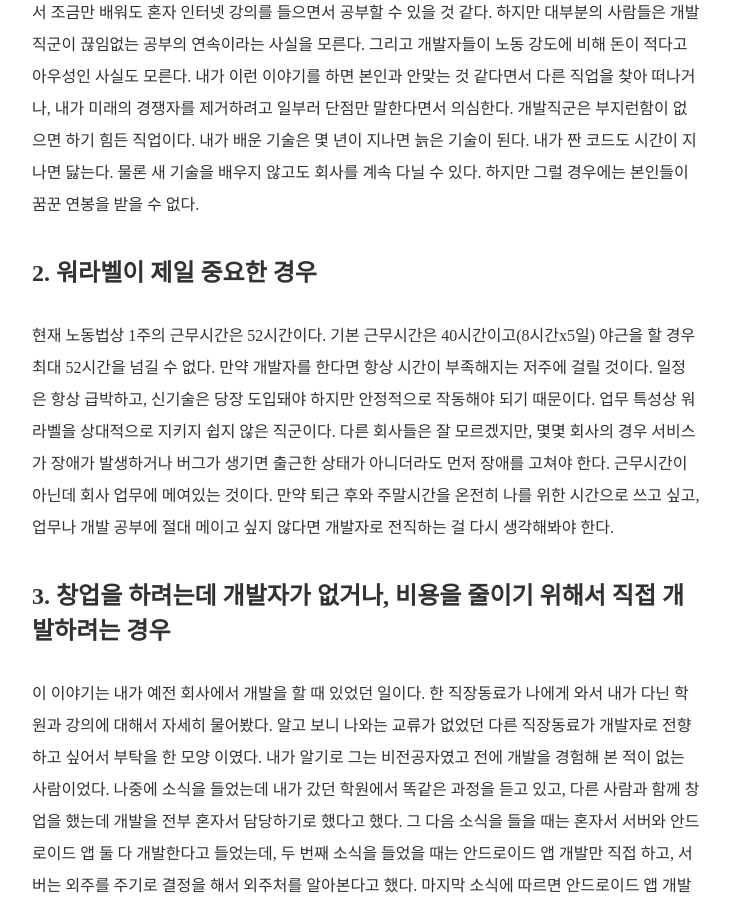
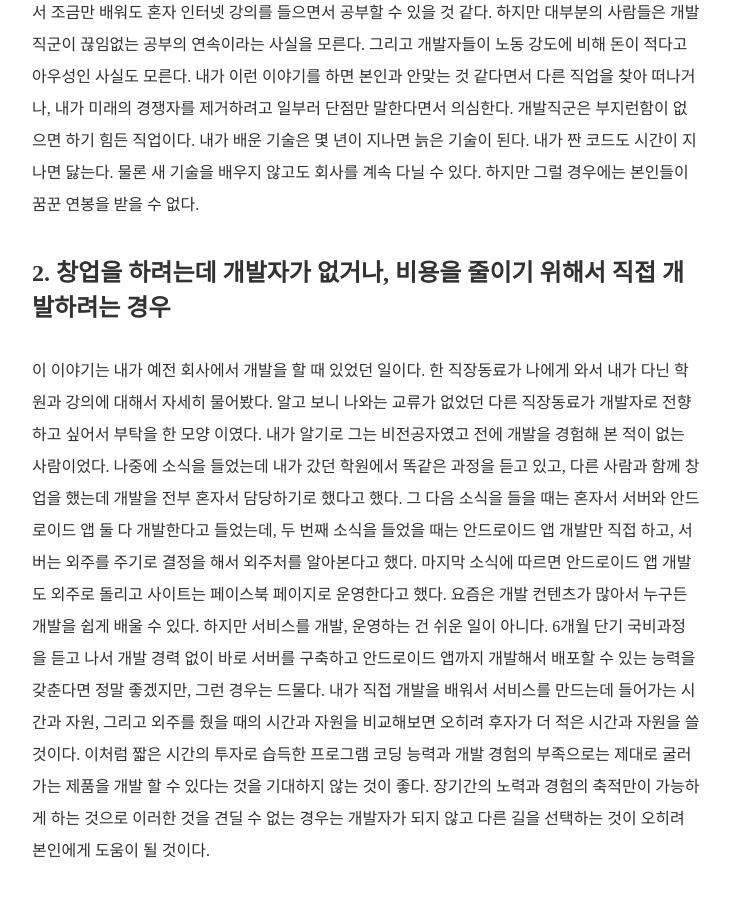
Before and after one commit to suhyunbaik/suhyunbaik.github.io, a Jekyll site: the page built from _posts/2019-11-11-signs-you-may-not-cut-out-for-a-developer-job.md, in a window 1280 px wide and 900 px high, scrolled down 607 px. Shown: the whole window, without its empty margins (274-1004 px from the left). Built offline with Jekyll 4.4.1, drawn with Linux system fonts in a browser that asks for light colours.

```diff
--- a/_posts/2019-11-11-signs-you-may-not-cut-out-for-a-developer-job.md
+++ b/_posts/2019-11-11-signs-you-may-not-cut-out-for-a-developer-job.md
@@ -8,8 +8,5 @@
 ### 1. 한 가지 기술을 배워서 평생 활용할 수 있는 직업을 찾는 경우
 내가 첫 회사에 근무 할 때 나에게 개발을 가르쳐달라고 하는 사람들이 많았다. 내가 그들에게 왜 개발자가 되려고 하냐고 물어볼 때 마다 본인들이 느낀 매력을 이렇게 설명했다. 개발직군은 사무실에서 근무하는 기술직이다. 회사내 다른 직군에 비해 연봉이 높게 책정된다. 그리고 최근 코딩 공부 컨텐츠가 많아서 조금만 배워도 혼자 인터넷 강의를 들으면서 공부할 수 있을 것 같다. 하지만 대부분의 사람들은 개발직군이 끊임없는 공부의 연속이라는 사실을 모른다. 그리고 개발자들이 노동 강도에 비해 돈이 적다고 아우성인 사실도 모른다. 내가 이런 이야기를 하면 본인과 안맞는 것 같다면서 다른 직업을 찾아 떠나거나, 내가 미래의 경쟁자를 제거하려고 일부러 단점만 말한다면서 의심한다. 개발직군은 부지런함이 없으면 하기 힘든 직업이다. 내가 배운 기술은 몇 년이 지나면 늙은 기술이 된다. 내가 짠 코드도 시간이 지나면 닳는다. 물론 새 기술을 배우지 않고도 회사를 계속 다닐 수 있다. 하지만 그럴 경우에는 본인들이 꿈꾼 연봉을 받을 수 없다.
 
-### 2. 워라벨이 제일 중요한 경우
-현재 노동법상 1주의 근무시간은 52시간이다. 기본 근무시간은 40시간이고(8시간x5일) 야근을 할 경우 최대 52시간을 넘길 수 없다. 만약 개발자를 한다면 항상 시간이 부족해지는 저주에 걸릴 것이다. 일정은 항상 급박하고, 신기술은 당장 도입돼야 하지만 안정적으로 작동해야 되기 때문이다. 업무 특성상 워라벨을 상대적으로 지키지 쉽지 않은 직군이다. 다른 회사들은 잘 모르겠지만, 몇몇 회사의 경우 서비스가 장애가 발생하거나 버그가 생기면 출근한 상태가 아니더라도 먼저 장애를 고쳐야 한다. 근무시간이 아닌데 회사 업무에 메여있는 것이다. 만약 퇴근 후와 주말시간을 온전히 나를 위한 시간으로 쓰고 싶고, 업무나 개발 공부에 절대 메이고 싶지 않다면 개발자로 전직하는 걸 다시 생각해봐야 한다.
-
-### 3. 창업을 하려는데 개발자가 없거나, 비용을 줄이기 위해서 직접 개발하려는 경우
+### 2. 창업을 하려는데 개발자가 없거나, 비용을 줄이기 위해서 직접 개발하려는 경우
 이 이야기는 내가 예전 회사에서 개발을 할 때 있었던 일이다. 한 직장동료가 나에게 와서 내가 다닌 학원과 강의에 대해서 자세히 물어봤다. 알고 보니 나와는 교류가 없었던 다른 직장동료가 개발자로 전향하고 싶어서 부탁을 한 모양 이였다. 내가 알기로 그는 비전공자였고 전에 개발을 경험해 본 적이 없는 사람이었다. 나중에 소식을 들었는데 내가 갔던 학원에서 똑같은 과정을 듣고 있고, 다른 사람과 함께 창업을 했는데 개발을 전부 혼자서 담당하기로 했다고 했다. 그 다음 소식을 들을 때는 혼자서 서버와 안드로이드 앱 둘 다 개발한다고 들었는데, 두 번째 소식을 들었을 때는 안드로이드 앱 개발만 직접 하고, 서버는 외주를 주기로 결정을 해서 외주처를 알아본다고 했다. 마지막 소식에 따르면 안드로이드 앱 개발도 외주로 돌리고 사이트는 페이스북 페이지로 운영한다고 했다. 요즘은 개발 컨텐츠가 많아서 누구든 개발을 쉽게 배울 수 있다. 하지만 서비스를 개발, 운영하는 건 쉬운 일이 아니다. 6개월 단기 국비과정을 듣고 나서 개발 경력 없이 바로 서버를 구축하고 안드로이드 앱까지 개발해서 배포할 수 있는 능력을 갖춘다면 정말 좋겠지만, 그런 경우는 드물다. 내가 직접 개발을 배워서 서비스를 만드는데 들어가는 시간과 자원, 그리고 외주를 줬을 때의 시간과 자원을 비교해보면 오히려 후자가 더 적은 시간과 자원을 쓸 것이다. 이처럼 짧은 시간의 투자로 습득한 프로그램 코딩 능력과 개발 경험의 부족으로는 제대로 굴러가는 제품을 개발 할 수 있다는 것을 기대하지 않는 것이 좋다. 장기간의 노력과 경험의 축적만이 가능하게 하는 것으로 이러한 것을 견딜 수 없는 경우는 개발자가 되지 않고 다른 길을 선택하는 것이 오히려 본인에게 도움이 될 것이다.
```
